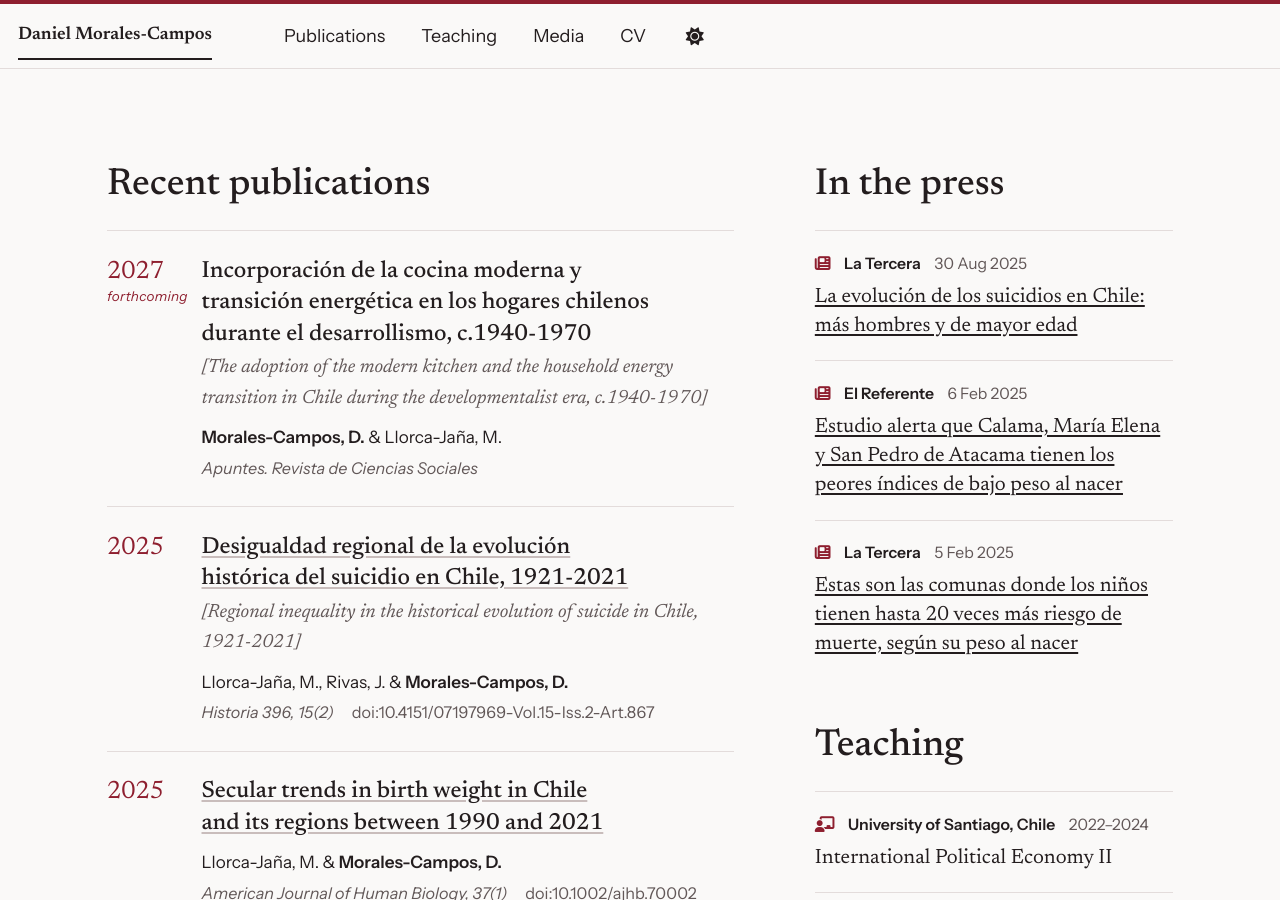
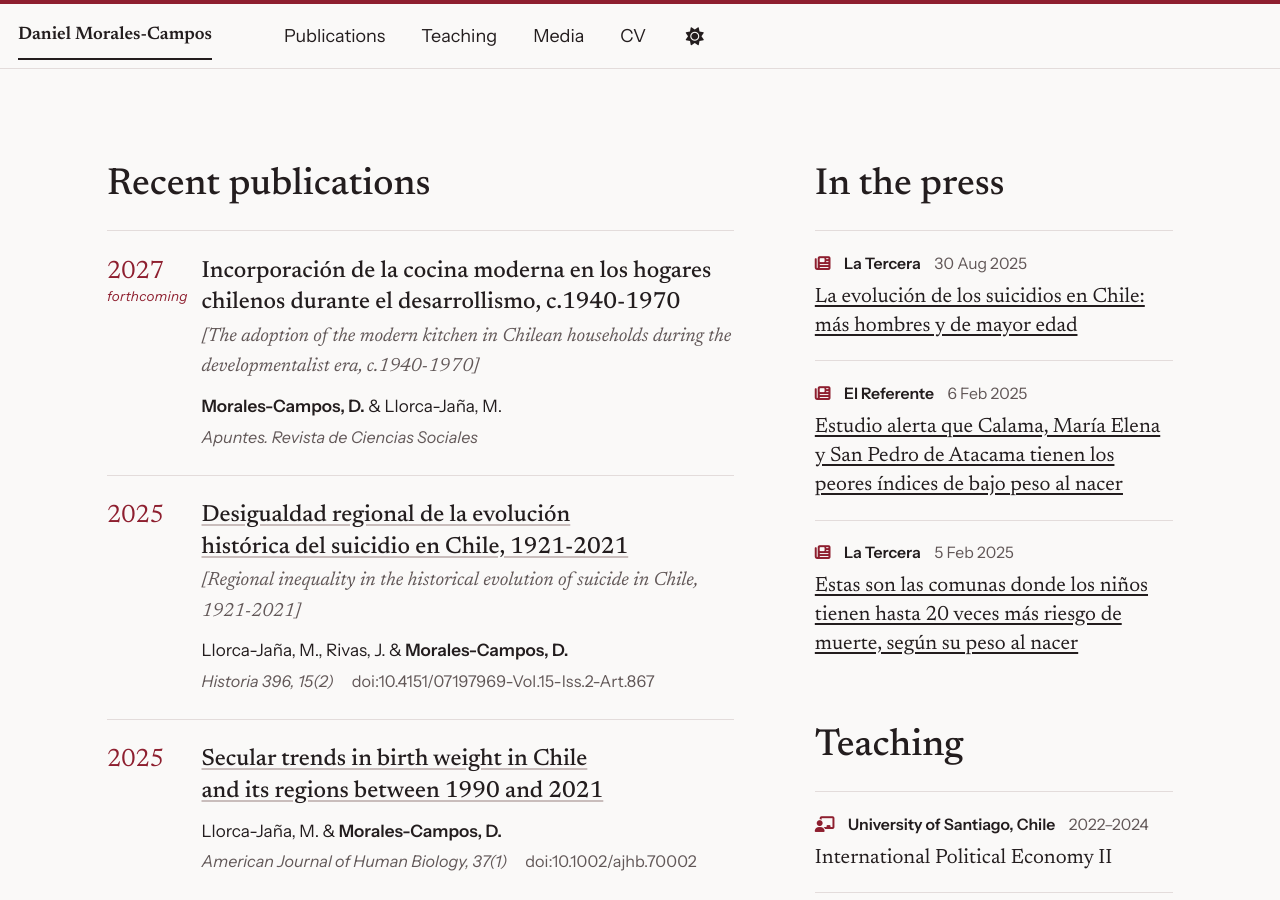
Before and after one commit to danielmoralesc/danielmoralesc.github.io, a Jekyll site: the page built from _pages/about.md, in a window 1280 px wide and 900 px high, scrolled down 1945 px. Built offline with Jekyll 4.4.1, drawn with Linux system fonts in a browser that asks for light colours; some web fonts are replaced; a script bundle is joined from its source files by our own code; library files that are not in the unit come from our copies.

Commit message:
Título definitivo del artículo en Apuntes
La revista confirmó el título sin «transición energética»; se ajusta también la traducción inglesa.

```diff
--- a/_data/resume.json
+++ b/_data/resume.json
@@ -197,8 +197,8 @@
       "id": "moralescampos2027cooking",
       "type": "journal-article",
       "status": "forthcoming",
-      "title": "The adoption of the modern kitchen and the household energy transition in Chile during the developmentalist era, c.1940-1970",
-      "originalTitle": "Incorporación de la cocina moderna y transición energética en los hogares chilenos durante el desarrollismo, c.1940-1970",
+      "title": "The adoption of the modern kitchen in Chilean households during the developmentalist era, c.1940-1970",
+      "originalTitle": "Incorporación de la cocina moderna en los hogares chilenos durante el desarrollismo, c.1940-1970",
       "authors": [
         {
           "name": "Morales-Campos, D.",
```
